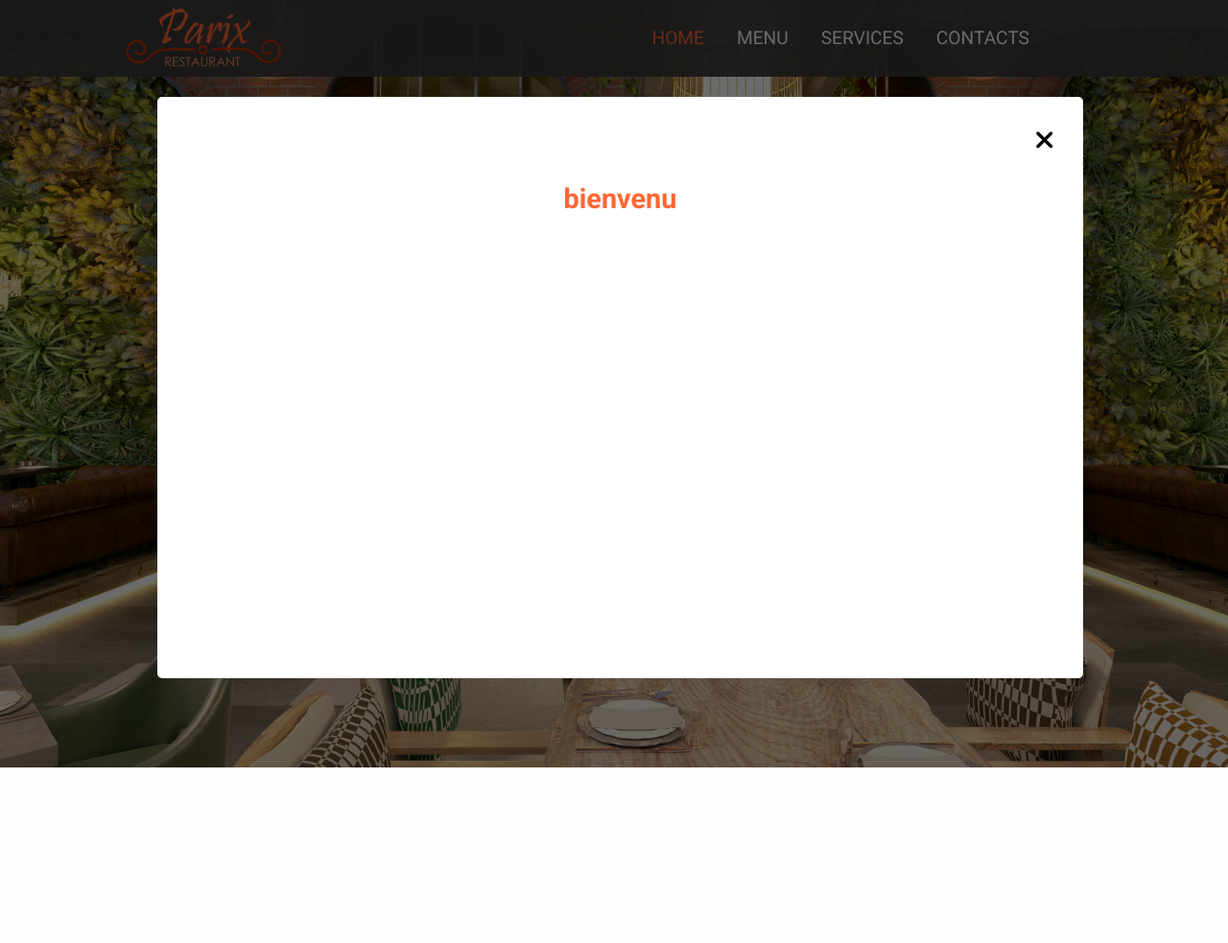
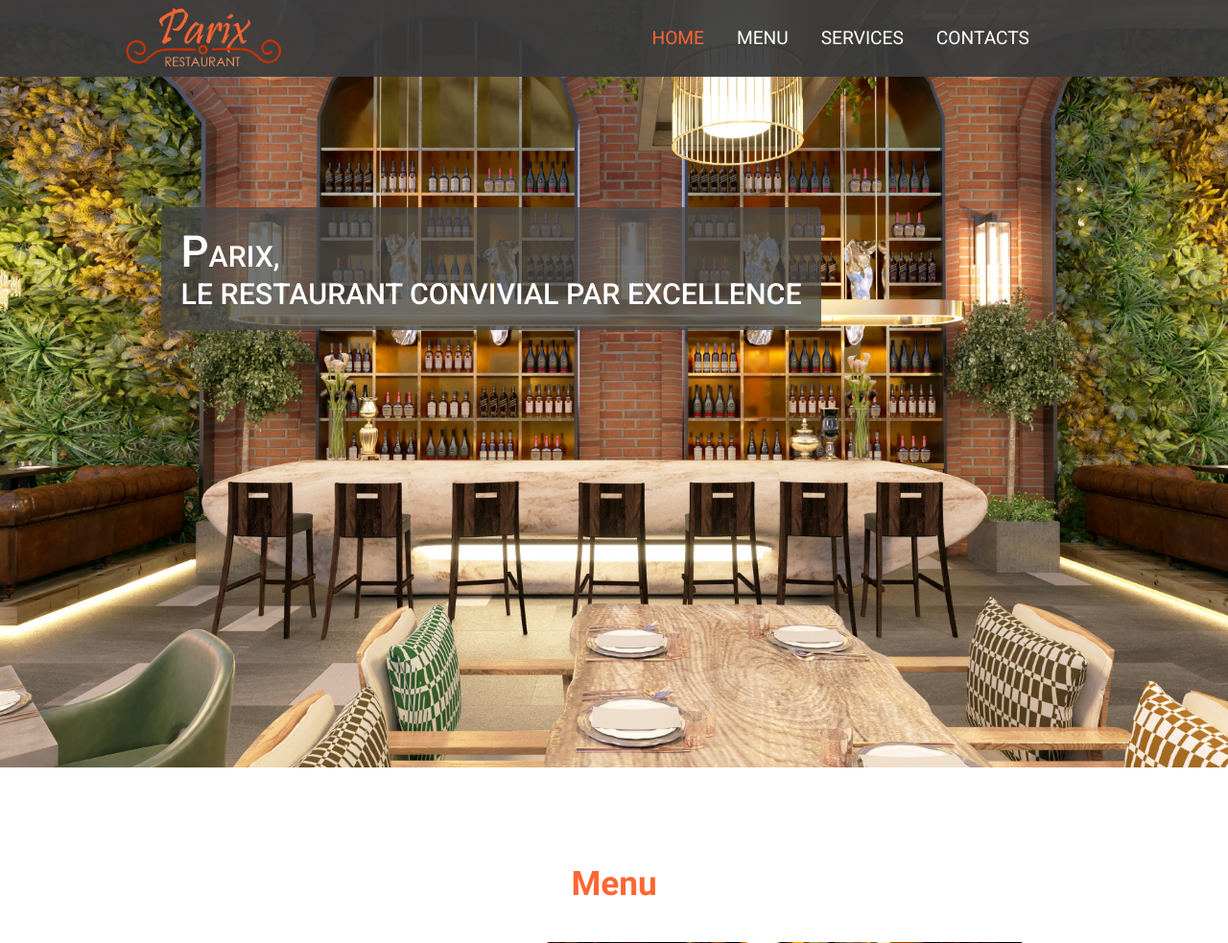
Before and after one commit to yannlo/parix, a PHP site: page / in a window 1280 px wide. Shown: the top 983 px of the page at 96% size. Before the commit the page ends 800 px from the top, so only its background shows below. Run offline with PHP 8.4, Linux system fonts and the light colour scheme; some libraries are stand-ins or nearby versions.

Commit message:
end popup creation

```diff
--- a/index.html
+++ b/index.html
@@ -119,7 +119,7 @@
                         elit. Magni nisi perferendis veniam dolor architecto exercitationem doloribus
                         voluptas nihil dolore! Impedit at voluptas adipisci aspernatur natus.
                         Ea magnam suscipit placeat nostrum?
-                        <a href="#" class="button">Commander</a>
+                        <a href="#" id="commandeLink" class="button">Commander</a>
 
                     </p>
 
@@ -181,8 +181,21 @@
                     <i class="fas fa-times" ></i>
                 </label>
                 <input type="checkbox" id="checker1" />
-                <h2>bienvenu</h2>
+                <h2>Reservation</h2>
                 <p id = "msg"></p>
+            </div>
+        </div>
+    </div>
+
+    <div class="popup">
+        <div class="content">
+            <div class="form commande">
+                <label for="checker2">
+                    <i class="fas fa-times" ></i>
+                </label>
+                <input type="checkbox" id="checker2" />
+                <h2>Commande</h2>
+                <P></P>
             </div>
         </div>
     </div>
--- a/index.js
+++ b/index.js
@@ -22,9 +22,24 @@ checked.addEventListener('click',function(event){
 let checker1 = document.getElementById("checker1");
 
 checker1.addEventListener('click',function(event){
+
+    let msg = document.getElementById("msg");
     event.stopPropagation();
     let popup = document.getElementsByClassName('popup')[0];
     popup.style.display= "none";
+    msg.innerHTML="";
+
+});
+
+let checker2 = document.getElementById("checker2");
+
+checker2.addEventListener('click',function(event){
+
+    let msg = document.getElementById("msg");
+    event.stopPropagation();
+    let popup = document.getElementsByClassName('popup')[1];
+    popup.style.display= "none";
+    msg.innerHTML="";
 
 });
 
@@ -52,6 +67,7 @@ forme.addEventListener("submit",function(event){
 
 
         }else if(this.readyState== 4){
+            console.log(this);
             popup.style.display= "table";
             msg.innerHTML = "une erreur est survenu...";
 
@@ -66,3 +82,20 @@ forme.addEventListener("submit",function(event){
     return false;
 
 });
+
+
+
+
+// commande gestion
+
+
+let link = document.getElementById("commandeLink");
+
+link.addEventListener("click", function(event){
+    event.preventDefault();
+
+
+    let popup = document.getElementsByClassName('popup')[1]; // modifier avant verification final
+    popup.style.display= "table";
+
+});
--- a/style.css
+++ b/style.css
@@ -461,7 +461,7 @@ padding:100px 10%;
     width : 101%;
     height : 101vh;
     z-index: 1000;
-    display:table;
+    display:none;
 }
 .popup .content{
     background-color:rgba(0, 0, 0, 0.582);
@@ -473,8 +473,7 @@ padding:100px 10%;
 
 .popup .form{
     background-color: #fff;
-    width: 70%;
-    height: 70%;
+
     margin: 0 auto;
     border-radius: 5px;
     padding: 20px 30px;
@@ -482,13 +481,19 @@ padding:100px 10%;
 
 }
 
-.validation_msg{
+.popup .validation_msg{
+    height: 70%;
+    width: 68%;
+
     max-width:1000px;
 }
-.validation_msg label
+.content .validation_msg label
 {
-    max-width:950px;
+    width: 68%;
+    max-width:980px;
 }
+
+
 .popup .form p{
     font-size: 1.3em;
     padding: 20px 0;
@@ -503,21 +508,36 @@ padding:100px 10%;
 }
 
 .popup .form label{
-    width: 68%;
-    padding: 10px 2%;
+
+    padding: 10px 1%;
     background-color: #fff;
     position: absolute;
     display: block;
     font-size:1.7em;
     text-align: right;
     margin: 0;
-    top: 15%;
+
 }
 
-.popup .form .checker{
+.popup .form #checker1, .popup .form #checker2{
     display:none;
 }
-.popup .form label[for="checker1"] i:hover{
+.popup .form label[for="checker1"] i:hover, .popup .form label[for="checker2"] i:hover{
     color: #cc3300;
     transition: all 0.2s;
 }
+
+#message{
+    margin-top: 10px;
+    padding: 10px;
+}
+
+
+.content .commande{
+    max-width: 80%;
+    width: 80%;
+    height: 80%;
+}
+.content .commande label{
+    width: 78%;
+}
```
Also changed, not shown: php_acces/script.php (+37 -18 lines).
